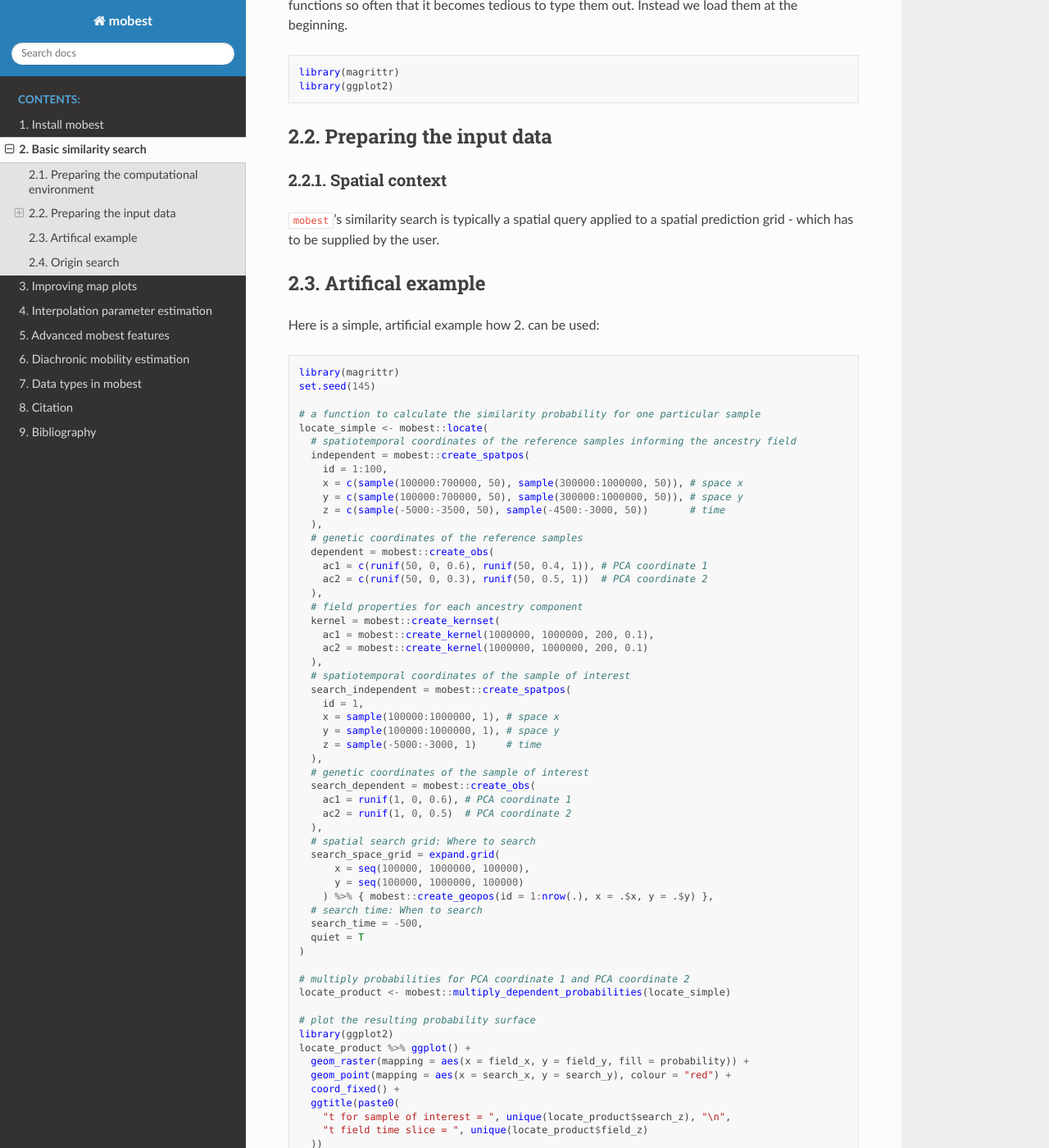
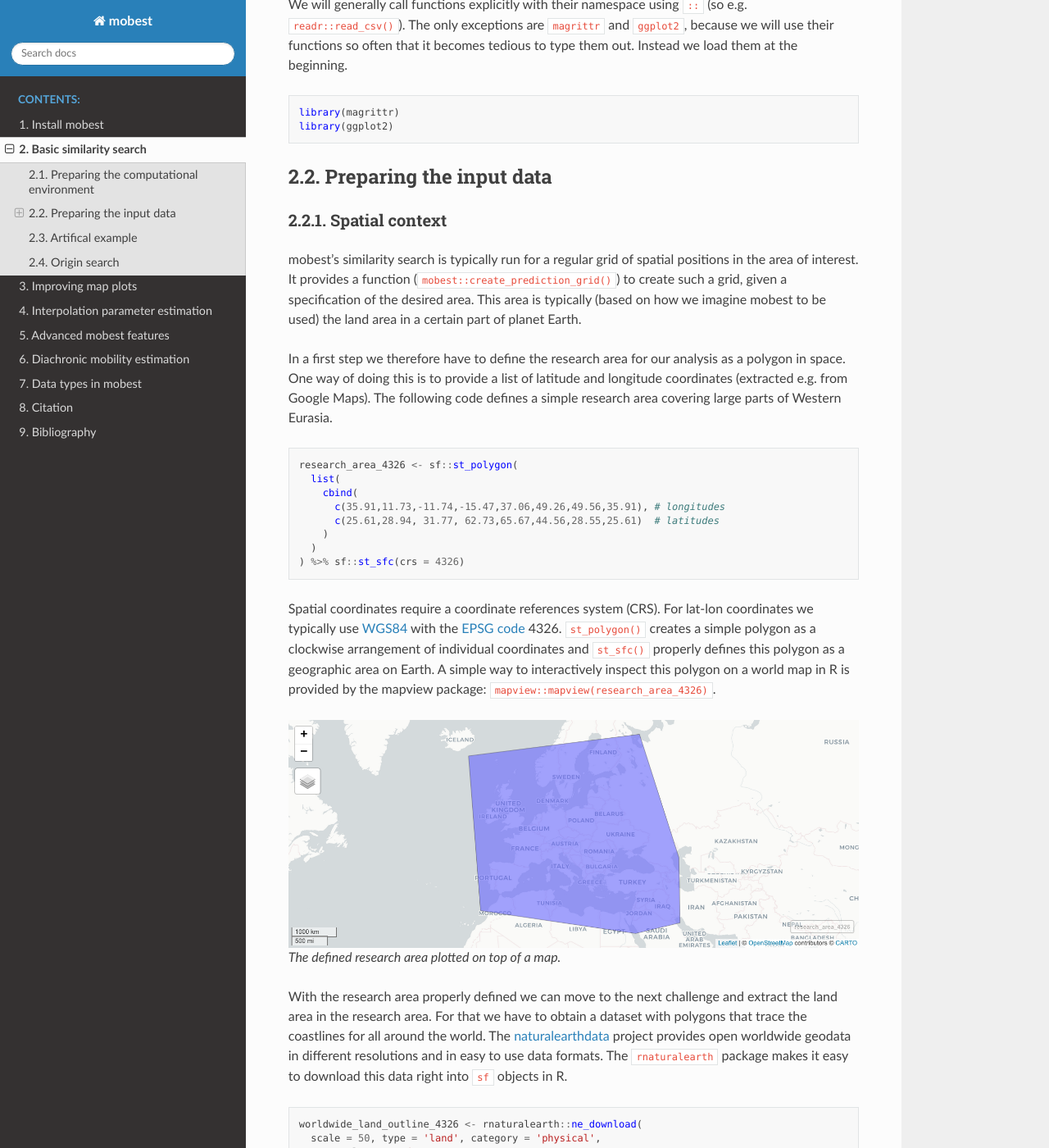
Before and after one commit to nevrome/mobest, a Sphinx documentation site: the page built from docs/basic.md, in a window 1280 px wide and 1400 px high, scrolled down 881 px. Shown: the whole window at 82% size. Built offline with Sphinx 7.4.7 and the Read the Docs theme 2.0.0, drawn with Linux system fonts in a browser that asks for light colours; cross-references to code outside the pages are shown as plain code; some of the changed text lies outside the part shown.

Commit message:
work on the spatial data preparation

````diff
--- a/docs/basic.md
+++ b/docs/basic.md
@@ -11,11 +11,12 @@ We use a simplified version of the data and code used for the publication that i
 
 ## Preparing the computational environment
 
-For this script we use various packages beyond base R:
+For this script we use various packages beyond base R, among which the following ones are required:
 
 - `readr` for loading .csv input data
 - `magrittr` for the pipe operator `%>%`
 - `sf` for loading and manipulating spatial data
+- `rnaturalearth` for downloading geodata
 - `ggplot2` to visualize intermediate and final results
 - `dplyr` for data manipulation of `data.frame`s
 - `mobest` (obviously)
@@ -35,17 +36,62 @@ library(ggplot2)
 
 ### Spatial context
 
-`mobest`'s similarity search is typically a spatial query applied to a spatial prediction grid - which has to be supplied by the user.
+mobest's similarity search is typically run for a regular grid of spatial positions in the area of interest. It provides a function (`mobest::create_prediction_grid()`) to create such a grid, given a specification of the desired area. This area is typically (based on how we imagine mobest to be used) the land area in a certain part of planet Earth.
 
+In a first step we therefore have to define the research area for our analysis as a polygon in space. One way of doing this is to provide a list of latitude and longitude coordinates (extracted e.g. from Google Maps). The following code defines a simple research area covering large parts of Western Eurasia.
 
+```r
+research_area_4326 <- sf::st_polygon(
+  list(
+    cbind(
+      c(35.91,11.73,-11.74,-15.47,37.06,49.26,49.56,35.91), # longitudes
+      c(25.61,28.94, 31.77, 62.73,65.67,44.56,28.55,25.61)  # latitudes
+    )
+  )
+) %>% sf::st_sfc(crs = 4326)
+```
+
+Spatial coordinates require a coordinate references system (CRS). For lat-lon coordinates we typically use [WGS84](https://en.wikipedia.org/wiki/World_Geodetic_System#WGS84) with the [EPSG code](https://en.wikipedia.org/wiki/EPSG_Geodetic_Parameter_Dataset) 4326. `st_polygon()` creates a simple polygon as a clockwise arrangement of individual coordinates and `st_sfc()` properly defines this polygon as a geographic area on Earth. A simple way to interactively inspect this polygon on a world map in R is provided by the mapview package: `mapview::mapview(research_area_4326)`.
+
+```{figure} img/basic/mapview_research_area.png
+The defined research area plotted on top of a map.
+```
+
+With the research area properly defined we can move to the next challenge and extract the land area in the research area. For that we have to obtain a dataset with polygons that trace the coastlines for all around the world. The [naturalearthdata](https://www.naturalearthdata.com) project provides open worldwide geodata in different resolutions and in easy to use data formats. The `rnaturalearth` package makes it easy to download this data right into `sf` objects in R.
+
+```r
+worldwide_land_outline_4326 <- rnaturalearth::ne_download(
+  scale = 50, type = 'land', category = 'physical',
+  returnclass = "sf"
+)
+```
+
+We can then crop the land outline to the research area to obtain the land area we are interested in.
+
+```r
+research_land_outline_4326 <- sf::st_intersection(
+  worldwide_land_outline_4326,
+  research_area_4326
+)
+```
+
+We can plot the resulting spatial multi-polygon with ggplot2.
+
+```r
+ggplot() +
+  geom_sf(data = research_land_outline_4326)
+```
+
+```{figure} img/basic/research_area_land_outline_4326.png
+The research area land polygon.
+```
 
 ## Artifical example
 
 Here is a simple, artificial example how 2. can be used:
 
 ```r
-library(magrittr)
-set.seed(145)
+
 
 # a function to calculate the similarity probability for one particular sample
 locate_simple <- mobest::locate(
````
Also changed, not shown: docs/img/basic/mapview_research_area.png (added), docs/img/basic/research_area_land_outline_4326.png (added).
